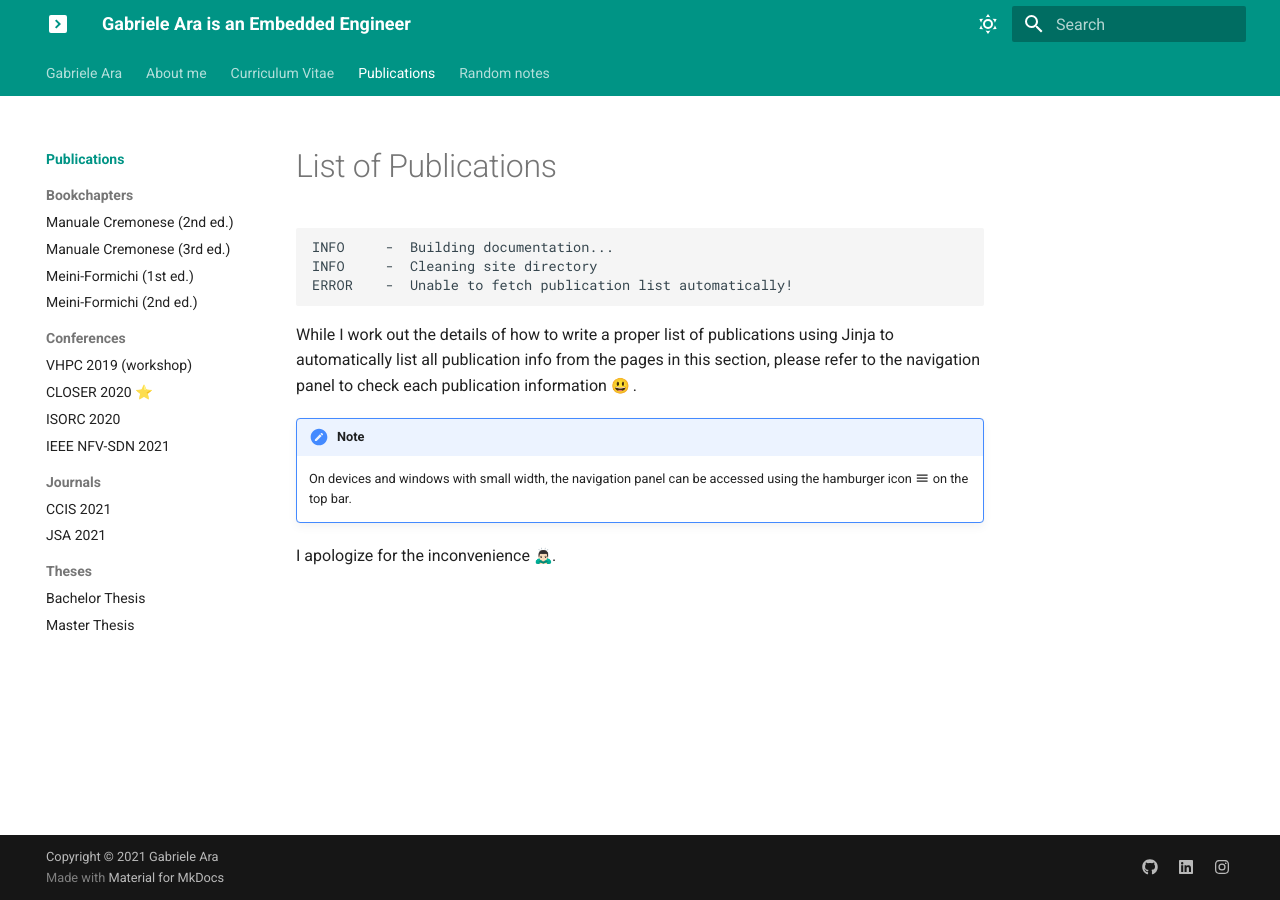
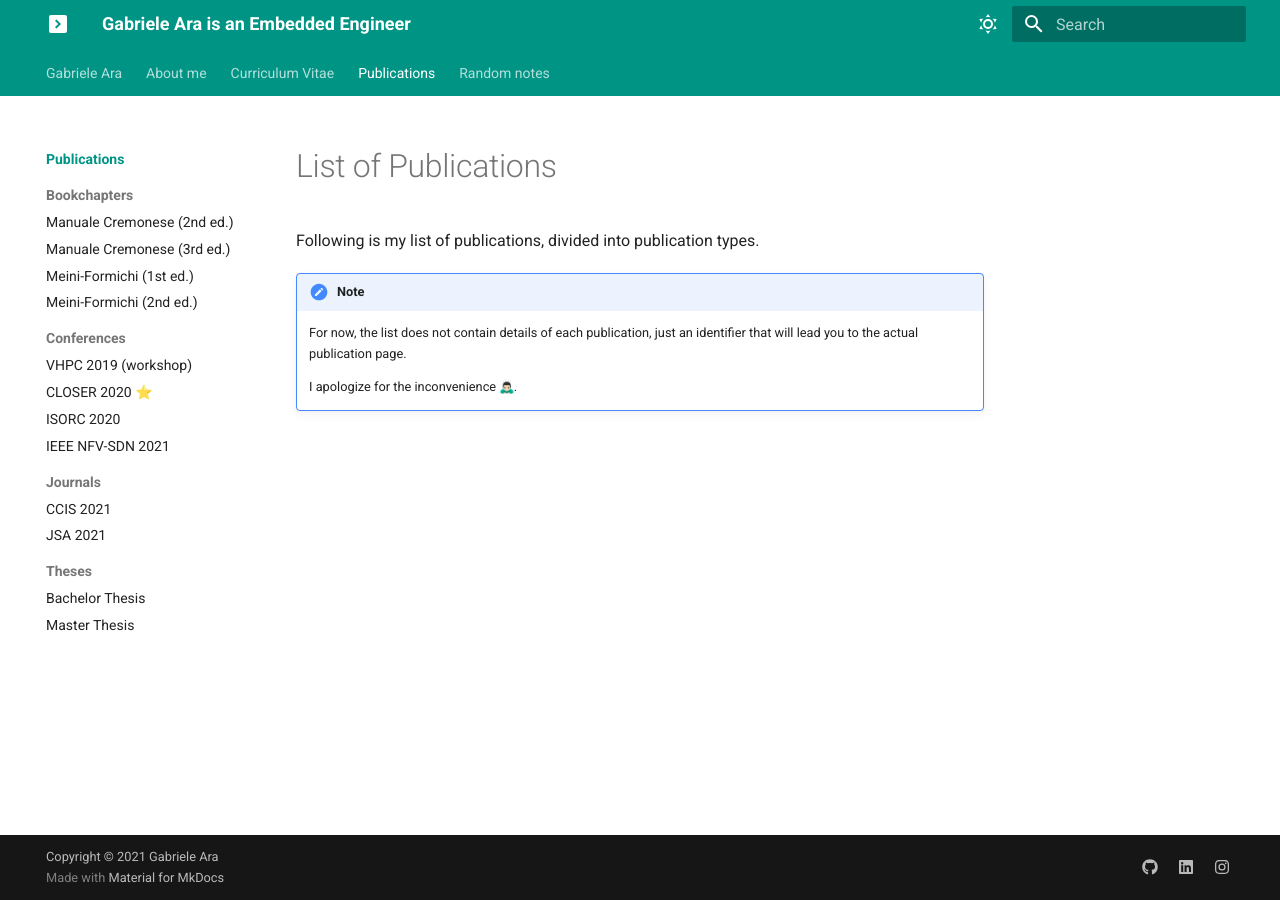
Before and after one commit to gabrieleara/gabrieleara.github.io, an MkDocs documentation site: the page built from docs/publications/index.md, in a window 1280 px wide. Built offline with MkDocs 1.6.1 and Material for MkDocs 9.7.7, drawn with Linux system fonts in a browser that asks for light colours; emoji names are drawn with the system emoji font.

Commit message:
Dynamic publication list using JS

````diff
--- a/docs/publications/index.md
+++ b/docs/publications/index.md
@@ -1,18 +1,50 @@
 # List of Publications
 
-```
-INFO     -  Building documentation...
-INFO     -  Cleaning site directory
-ERROR    -  Unable to fetch publication list automatically!
-```
-
-While I work out the details of how to write a proper list of publications using
-Jinja to automatically list all publication info from the pages in this section,
-please refer to the navigation panel to check each publication information
-:smiley: .
+Following is my list of publications, divided into publication types.
 
 !!! note
-    On devices and windows with small width, the navigation panel can be
-    accessed using the hamburger icon :material-menu: on the top bar.
+    For now, the list does not contain details of each publication, just an identifier that will lead you to the actual publication page.
 
-I apologize for the inconvenience :man_bowing_tone1:.
+    I apologize for the inconvenience :man_bowing_tone1:.
+
+
+
+<div id='publist'>
+</div>
+
+<script>
+    var destination = document.getElementById('publist')
+
+    var sections = document.querySelectorAll('li.md-nav__item--section');
+    sections.forEach(section => {
+        var label = section.querySelector('label.md-nav__link').firstChild.nodeValue.trim();
+
+        var section_title = document.createElement('h2')
+        section_title.appendChild(document.createTextNode(label));
+        destination.appendChild(section_title);
+
+        var elements = section.querySelectorAll('li.md-nav__item');
+        elements.forEach(el => {
+            var link = el.querySelector('a[href]');
+            var text = link.firstChild.nodeValue.trim()
+            var url = link.href.trim()
+
+            var link_node = document.createElement('a');
+            link_node.href = url;
+            link_node.appendChild(document.createTextNode(text));
+
+            var element_node = document.createElement('p');
+            element_node.appendChild(link_node);
+            destination.appendChild(element_node);
+        });
+
+        // destination.appendChild(section_body);
+    });
+
+    // var nav = document.querySelector('.md-nav__item--active > nav:nth-child(3) > ul:nth-child(2)');
+    // document.getElementById('nav-destination').appendChild(nav);
+    // document.querySelector('div.md-sidebar *').remove();
+</script>
+
+<style>
+</style>
````
